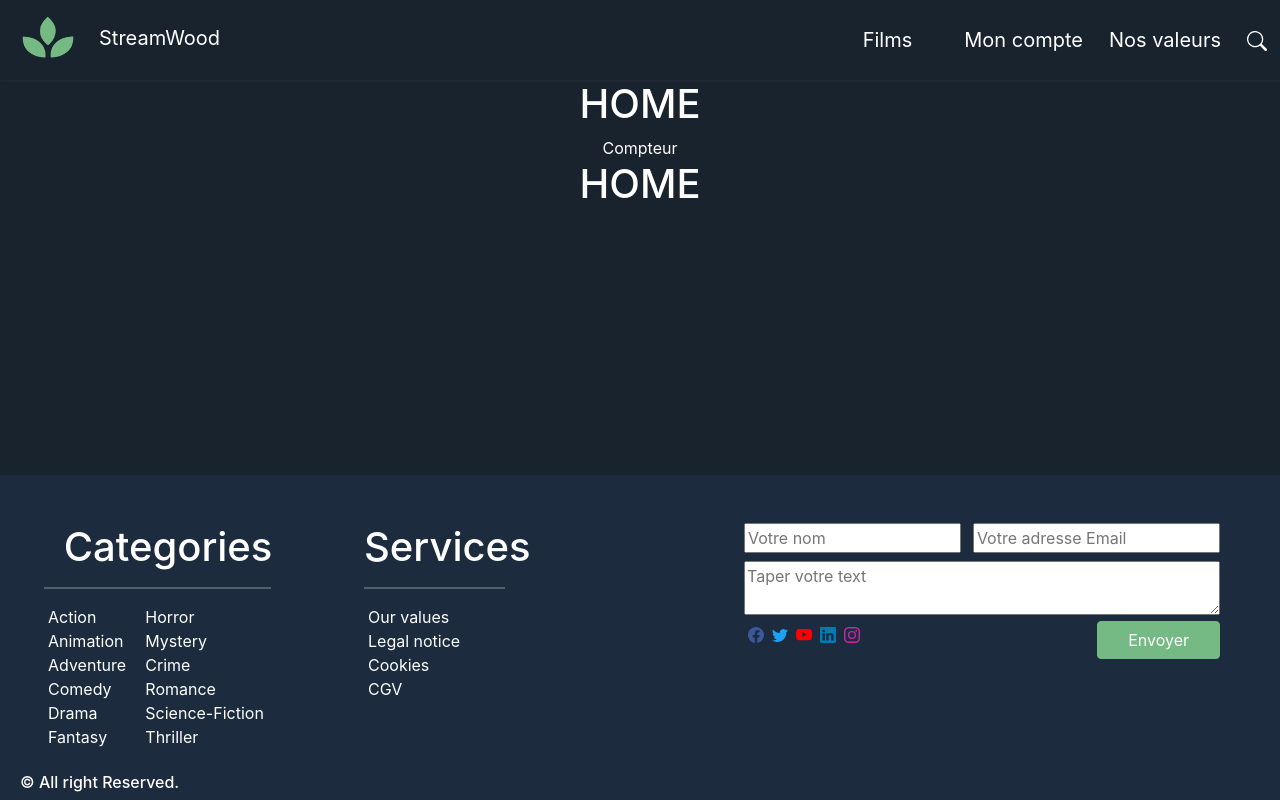
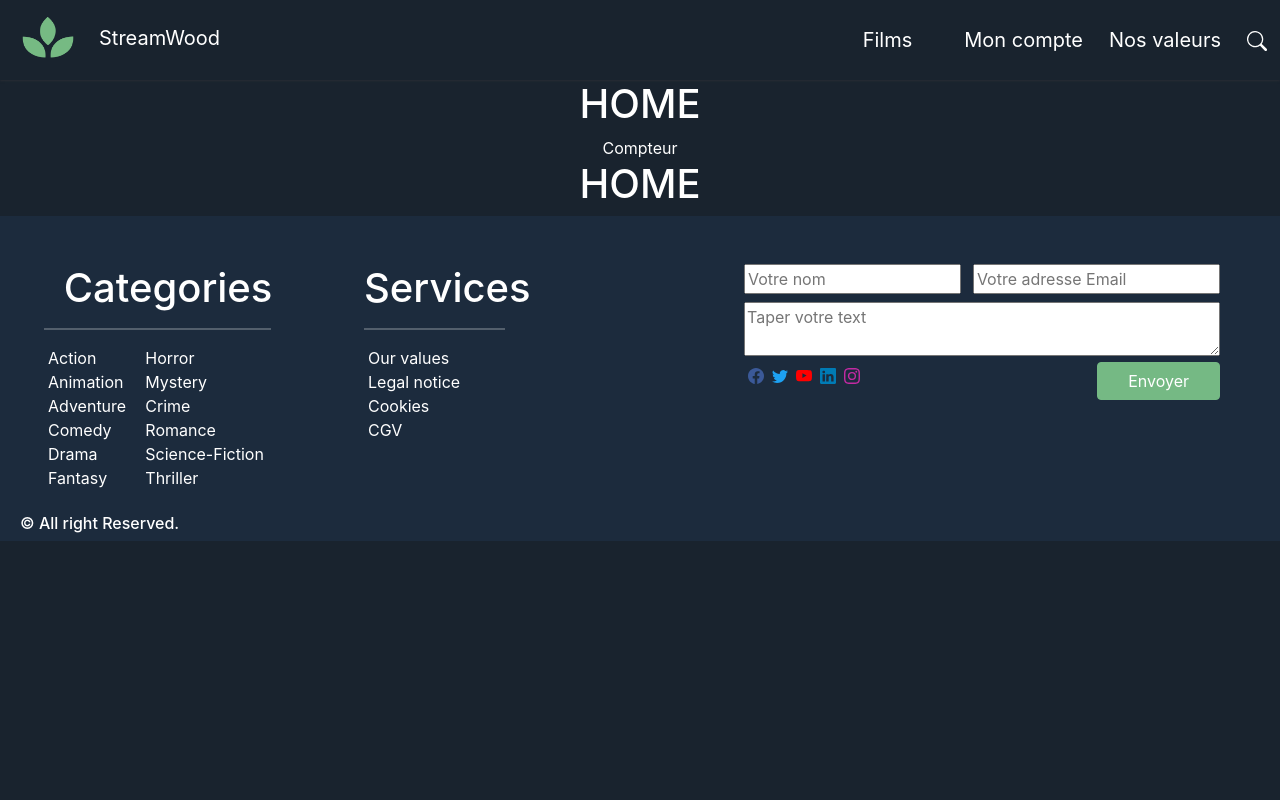
Before and after one commit to WildCodeSchool/2022-09-JS-RMT-JSCREW-projet2-team3, a React (Vite) app in the folder frontend/: page / in a window 1280 px wide. Built offline with nearby package versions, Linux system fonts and the light colour scheme.

Commit message:
correction erreur footer button

```diff
--- a/frontend/src/components/Footer.jsx
+++ b/frontend/src/components/Footer.jsx
@@ -31,7 +31,7 @@ function Footer() {
   };
 
   return (
-    <div className="footer pt-5 position-absolute w-100 fixed-bottom">
+    <div className="footer pt-5 position-absolute w-100 sticky-bottom">
       <div className="container-fluid">
         <div className="row">
           {/* -----------------------début contact et reseaux--------------------------------------------------------------------- */}
```
